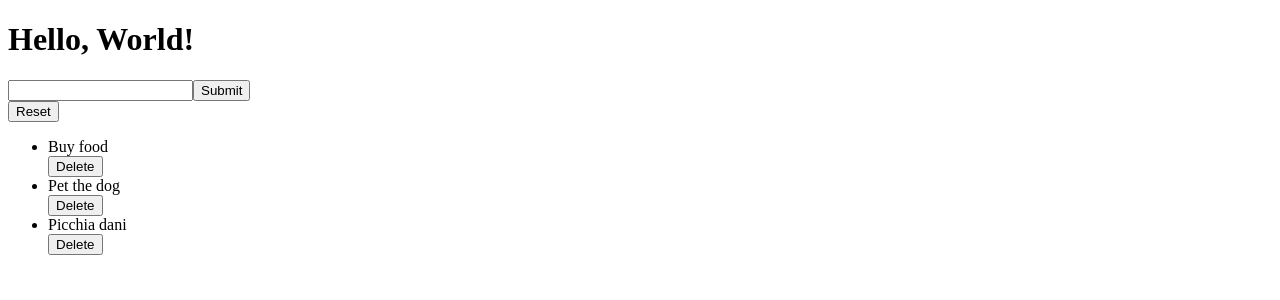
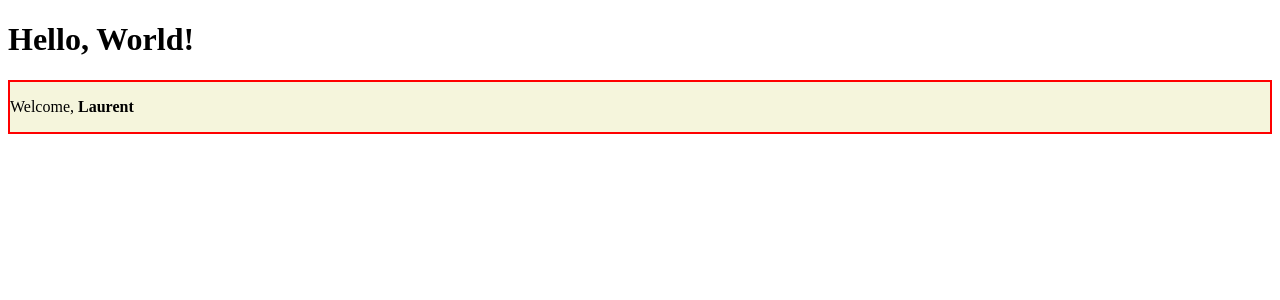
Before and after one commit to l7g/react-exercises, a React (Create React App) app: page / in a window 1280 px wide. Shown: the top 300 px of the page. Built offline with nearby package versions, Linux system fonts and the light colour scheme.

Commit message:
esercizio completato

```diff
--- a/src/App.js
+++ b/src/App.js
@@ -1,12 +1,12 @@
 import { Hello } from "./Hello";
 import React from "react";
-import { ToDoList } from "./ToDoList";
+//import { ToDoList } from "./ToDoList";
 //import { InteractiveWelcome } from "./InteractiveWelcome";
 //import { Login } from "./Login";
 //import { UncontrolledLogin } from "./UncontrolledLogin";
 //import { Color } from "./ColorsList";
 //import { Message } from "./message";
-//import { Welcome } from "./Welcome";
+import { Welcome } from "./Welcome";
 //import { Counter } from "./Counter";
 //import { ClickTracker } from "./ClickTracker";
 
@@ -16,17 +16,18 @@ export class App extends React.Component {
       <div>
         <React.StrictMode>
           <Hello />
-          <ToDoList />
+          <Welcome name={<strong>Laurent</strong>} age='20'/>
+
         </React.StrictMode>
 
         {/* <Message/>
                 <InteractiveWelcome/>
                 <Login/>
+                <ToDoList />
                 <Color/>
                 <UncontrolledLogin/>
                 <Counter/>
-                <ClickTracker/>
-                <Welcome name={<strong>Laurent</strong>} age='20'/> */}
+                <ClickTracker/>*/}
       </div>
     );
   }
--- a/src/ClickTracker.js
+++ b/src/ClickTracker.js
@@ -6,7 +6,7 @@ export class ClickTracker extends React.Component {
     }
 
     trackLast = (event) => {
-        this.setState((state) => {
+        this.setState(() => {
             return {
                 track: event.target.innerText
             }
--- a/src/Welcome.js
+++ b/src/Welcome.js
@@ -3,7 +3,7 @@ import React from "react";
 export class Welcome extends React.Component {
     render() {
         return (
-            <div>
+            <div className="welcome">
                 <p>Welcome, {this.props.name}</p>
             </div>
 
--- /dev/null
+++ b/src/index.css
@@ -0,0 +1,4 @@
+.welcome {
+    border: 2px solid red;
+    background-color: beige;
+}
--- a/src/index.js
+++ b/src/index.js
@@ -1,5 +1,7 @@
 import reactDom from "react-dom";
 import { App } from "./App";
+import './index.css';
 const root = document.querySelector('#root');
 
+
 reactDom.render(<App/>, root);
```
